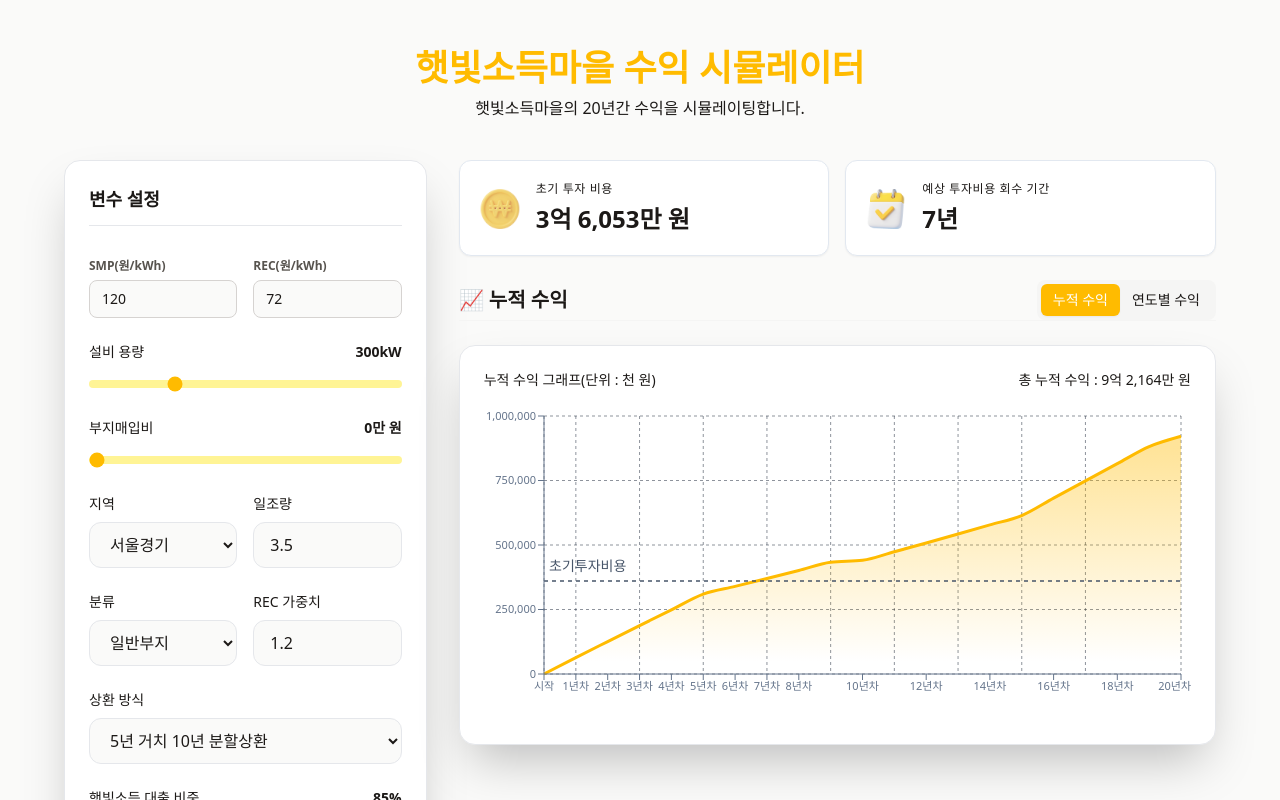
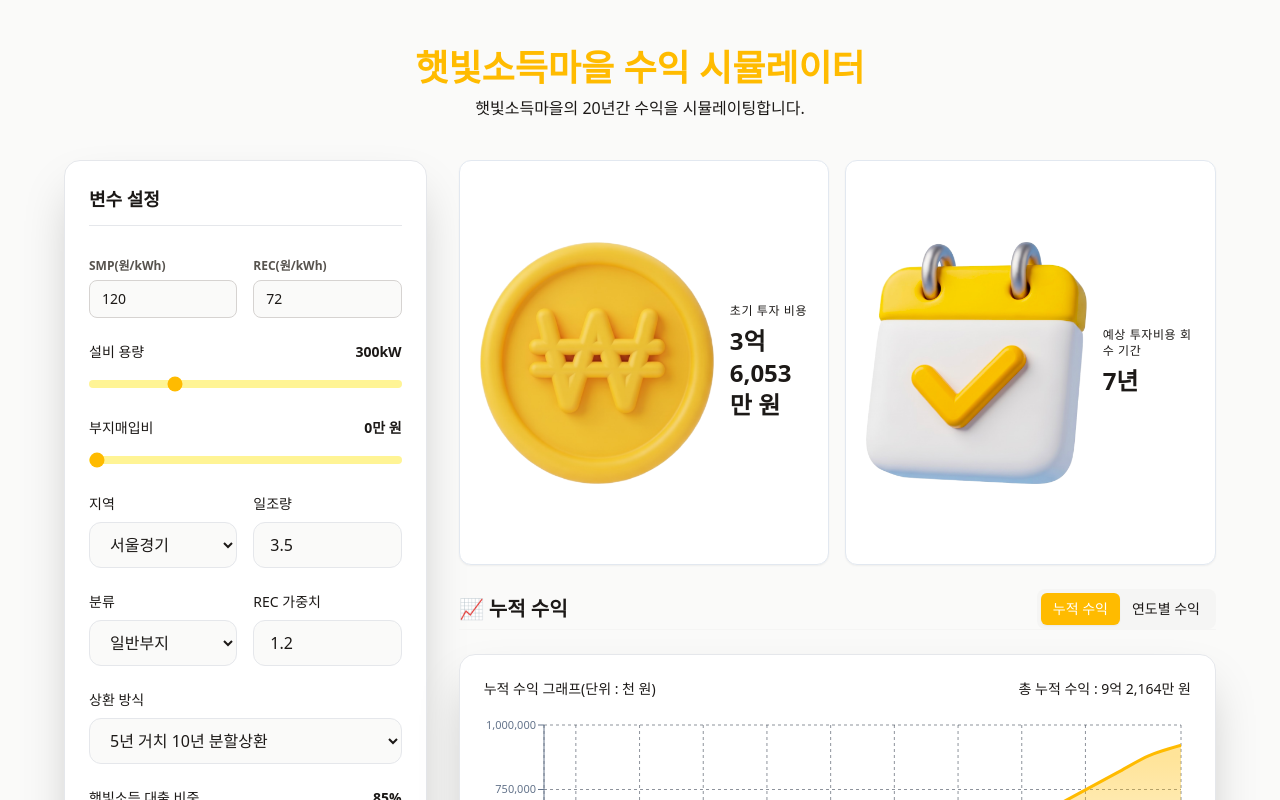
Before and after one commit to Hayley-Song/SolarPowerGeneration, a React (Vite) app: page / in a window 1280 px wide. Shown: the top 800 px of the page. Built offline with nearby package versions, Linux system fonts and the light colour scheme.

Commit message:
Update ChartView.jsx

```diff
--- a/src/components/ChartView.jsx
+++ b/src/components/ChartView.jsx
@@ -451,7 +451,7 @@ function StatCard({ title, value, cardIcon }) {
   <img
     src={cardIcon}
     alt={title}
-    className="w-10 h-10 mt-0.5 flex-shrink-0 opacity-70"
+    className="w-auto h-2/3 mt-0.5 flex-shrink-0 opacity object-contain"
   />
 
   {/* 2. 오른쪽 텍스트 & 지표 영역 */}
```
